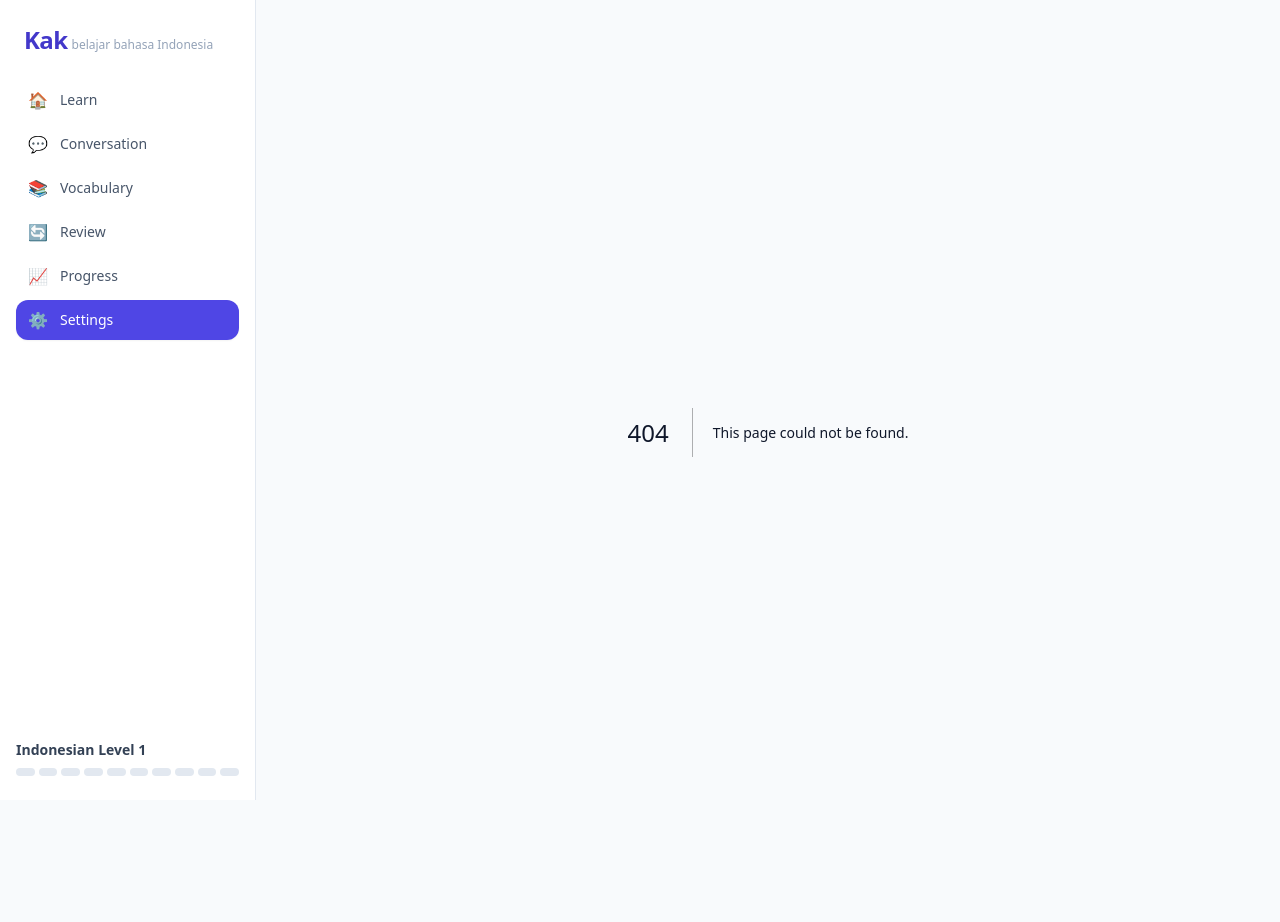
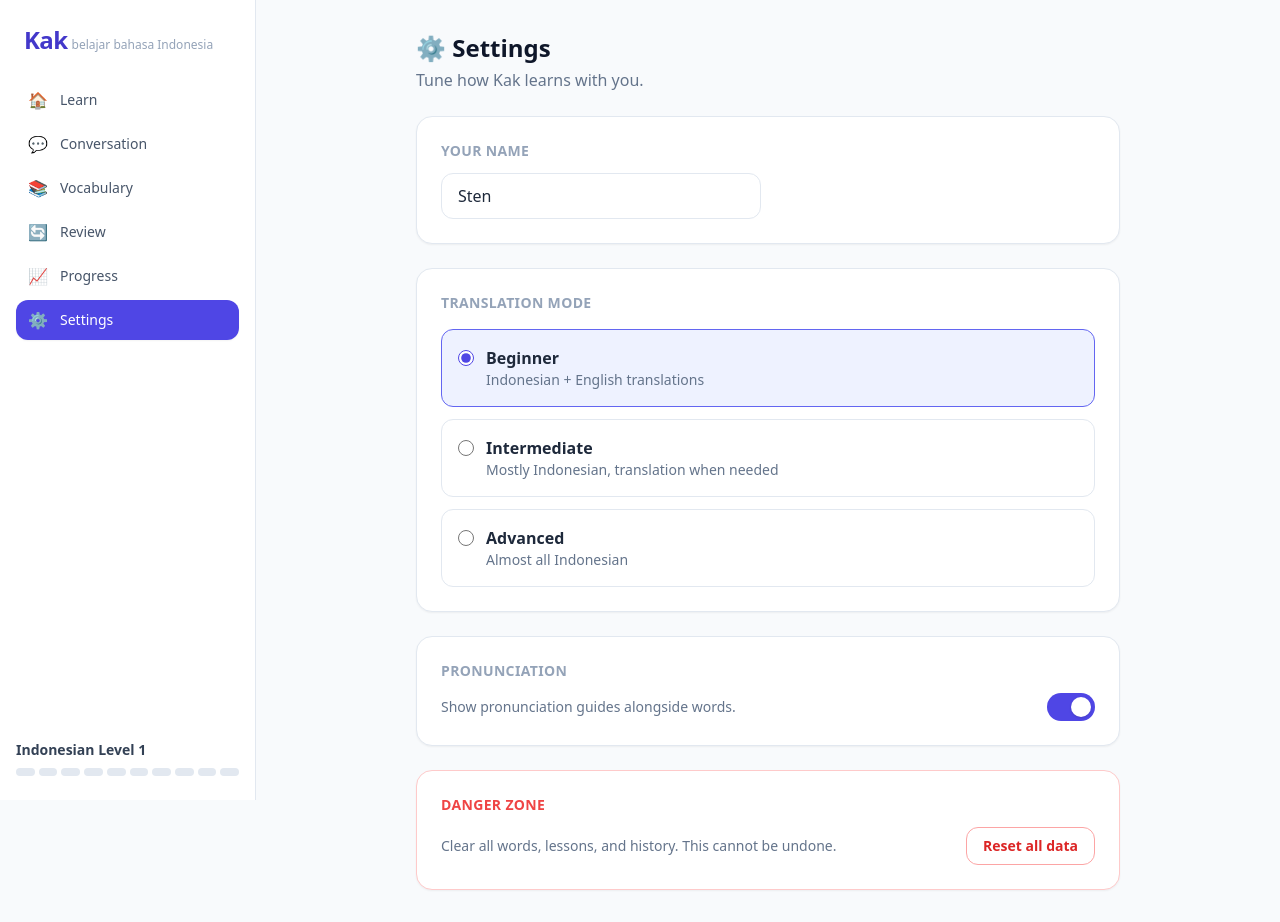
Before and after one commit to stenknz/IndoEng, a Next.js app: page /settings in a window 1280 px wide. Before the commit this address had no page. Before the commit the page ends 864 px from the top, so only its background shows below. Built offline with nearby package versions, Linux system fonts and the light colour scheme.

Commit message:
feat: add settings page

```diff
--- /dev/null
+++ b/src/app/settings/page.tsx
@@ -0,0 +1,5 @@
+import { SettingsPage } from "@/components/SettingsPage";
+
+export default function SettingsRoute() {
+  return <SettingsPage />;
+}
--- /dev/null
+++ b/src/components/SettingsPage.tsx
@@ -0,0 +1,177 @@
+"use client";
+
+import { useState } from "react";
+import { useStore } from "@/lib/store/useStore";
+import type { TranslationMode } from "@/lib/types";
+
+const MODES: { value: TranslationMode; label: string; description: string }[] = [
+  {
+    value: "beginner",
+    label: "Beginner",
+    description: "Indonesian + English translations",
+  },
+  {
+    value: "intermediate",
+    label: "Intermediate",
+    description: "Mostly Indonesian, translation when needed",
+  },
+  {
+    value: "advanced",
+    label: "Advanced",
+    description: "Almost all Indonesian",
+  },
+];
+
+export function SettingsPage() {
+  const state = useStore((s) => s.state);
+  const [saved, setSaved] = useState(false);
+  const [resetDone, setResetDone] = useState(false);
+
+  const handleNameChange = (name: string) => {
+    useStore.getState().setUser(name);
+    setSaved(true);
+    window.setTimeout(() => setSaved(false), 1500);
+  };
+
+  const handleModeChange = (mode: TranslationMode) => {
+    useStore.getState().updateProfile({ translationMode: mode });
+  };
+
+  const handlePronunciationChange = (on: boolean) => {
+    useStore.getState().updateProfile({ pronunciationOn: on });
+  };
+
+  const handleReset = () => {
+    if (
+      window.confirm(
+        "Reset all progress? This clears your words, lessons, and history. This cannot be undone.",
+      )
+    ) {
+      useStore.getState().resetAll();
+      setResetDone(true);
+      window.setTimeout(() => setResetDone(false), 2500);
+    }
+  };
+
+  return (
+    <div className="space-y-6">
+      <header>
+        <h1 className="text-2xl font-bold text-slate-900">⚙️ Settings</h1>
+        <p className="mt-1 text-slate-500">
+          Tune how Kak learns with you.
+        </p>
+      </header>
+
+      <section className="rounded-2xl border border-slate-200 bg-white p-6 shadow-sm">
+        <h2 className="text-sm font-semibold uppercase tracking-wide text-slate-400">
+          Your name
+        </h2>
+        <div className="mt-3 flex items-center gap-3">
+          <input
+            type="text"
+            value={state.user.name}
+            onChange={(e) => handleNameChange(e.target.value)}
+            placeholder="What should we call you?"
+            className="w-full max-w-xs rounded-xl border border-slate-200 bg-white px-4 py-2.5 text-slate-800 outline-none transition focus:border-brand-500 focus:ring-2 focus:ring-brand-100"
+          />
+          {saved && (
+            <span className="text-sm font-medium text-emerald-600">
+              ✓ Saved
+            </span>
+          )}
+        </div>
+      </section>
+
+      <section className="rounded-2xl border border-slate-200 bg-white p-6 shadow-sm">
+        <h2 className="text-sm font-semibold uppercase tracking-wide text-slate-400">
+          Translation mode
+        </h2>
+        <div className="mt-4 space-y-3">
+          {MODES.map((mode) => {
+            const active = state.profile.translationMode === mode.value;
+            return (
+              <label
+                key={mode.value}
+                className={`flex cursor-pointer items-start gap-3 rounded-xl border p-4 transition ${
+                  active
+                    ? "border-brand-500 bg-brand-50"
+                    : "border-slate-200 hover:border-slate-300"
+                }`}
+              >
+                <input
+                  type="radio"
+                  name="translationMode"
+                  value={mode.value}
+                  checked={active}
+                  onChange={() => handleModeChange(mode.value)}
+                  className="mt-1 h-4 w-4 accent-brand-600"
+                />
+                <span>
+                  <span className="block font-semibold text-slate-800">
+                    {mode.label}
+                  </span>
+                  <span className="block text-sm text-slate-500">
+                    {mode.description}
+                  </span>
+                </span>
+              </label>
+            );
+          })}
+        </div>
+      </section>
+
+      <section className="rounded-2xl border border-slate-200 bg-white p-6 shadow-sm">
+        <h2 className="text-sm font-semibold uppercase tracking-wide text-slate-400">
+          Pronunciation
+        </h2>
+        <div className="mt-3 flex items-center justify-between gap-4">
+          <p className="text-sm text-slate-500">
+            Show pronunciation guides alongside words.
+          </p>
+          <button
+            type="button"
+            role="switch"
+            aria-checked={state.profile.pronunciationOn}
+            onClick={() =>
+              handlePronunciationChange(!state.profile.pronunciationOn)
+            }
+            className={`relative h-7 w-12 shrink-0 rounded-full transition-colors ${
+              state.profile.pronunciationOn
+                ? "bg-brand-600"
+                : "bg-slate-300"
+            }`}
+          >
+            <span
+              className={`absolute top-1 h-5 w-5 rounded-full bg-white shadow transition-all ${
+                state.profile.pronunciationOn ? "left-6" : "left-1"
+              }`}
+            />
+          </button>
+        </div>
+      </section>
+
+      <section className="rounded-2xl border border-red-200 bg-white p-6 shadow-sm">
+        <h2 className="text-sm font-semibold uppercase tracking-wide text-red-500">
+          Danger zone
+        </h2>
+        <div className="mt-3 flex flex-wrap items-center justify-between gap-4">
+          <p className="text-sm text-slate-500">
+            Clear all words, lessons, and history. This cannot be undone.
+          </p>
+          <button
+            type="button"
+            onClick={handleReset}
+            className="rounded-xl border border-red-300 px-4 py-2 text-sm font-semibold text-red-600 transition hover:bg-red-50"
+          >
+            Reset all data
+          </button>
+        </div>
+        {resetDone && (
+          <p className="mt-3 text-sm font-medium text-emerald-600">
+            Progress has been reset.
+          </p>
+        )}
+      </section>
+    </div>
+  );
+}
```
